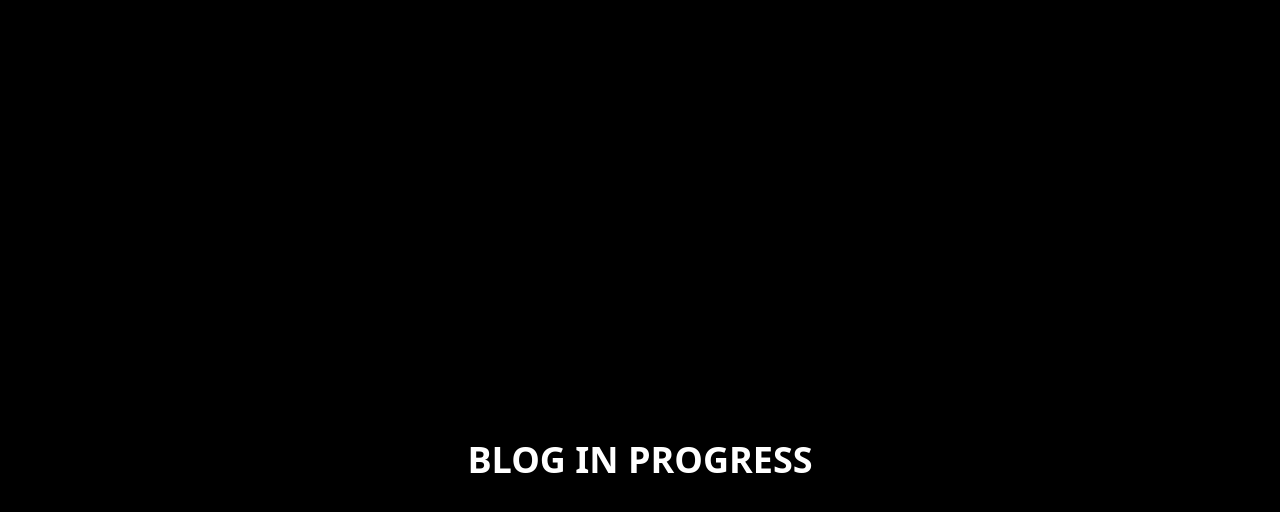
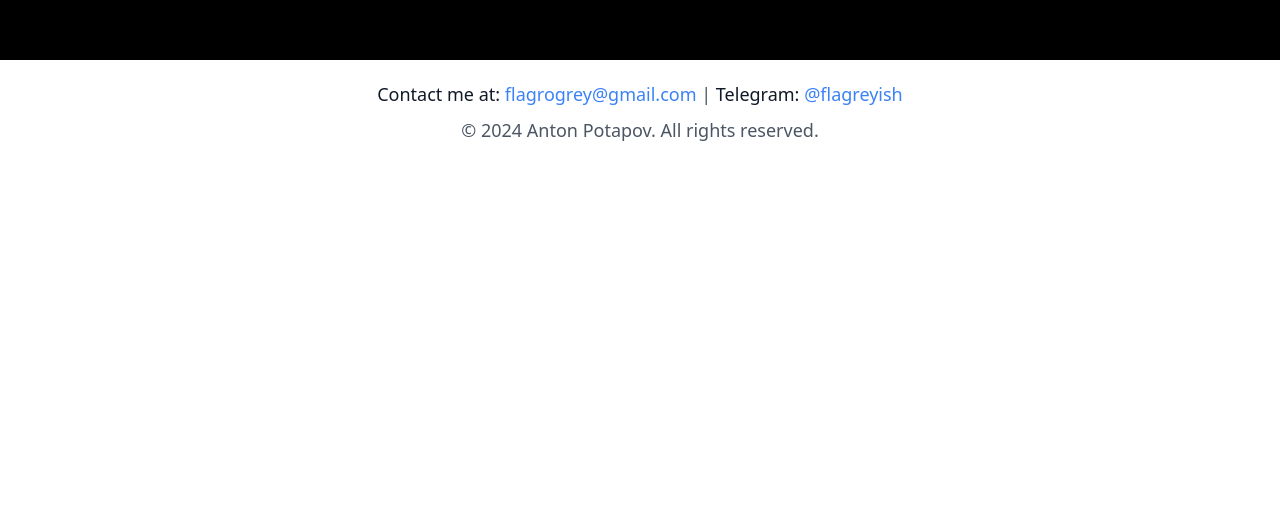
Before and after one commit to Flagro/flagrotown-blog-frontend, a SvelteKit app: page / in a window 1280 px wide. Shown: the part 808-1320 px from the top of the page. After the commit the page ends 992 px from the top, so only its background shows below. Built offline with nearby package versions, Linux system fonts and the light colour scheme.

Commit message:
base footer implementation

```diff
--- a/src/components/Footer.svelte
+++ b/src/components/Footer.svelte
@@ -1,6 +1,19 @@
 <script>
 </script>
 
-<div class="flex flex-col items-center justify-center h-screen bg-black">
-	<div class="text-white text-4xl font-bold bg-black bg-opacity-50 p-5">BLOG IN PROGRESS</div>
+<div>
+    <footer class="site-footer py-5 shadow-lg text-center">
+        <div class="footer-content">
+            <p class="m-0 text-lg">
+                Contact me at:
+                <a href="mailto:flagrogrey@gmail.com">flagrogrey@gmail.com</a>
+                <span class="text-gray-600"> | </span>
+                Telegram: <a href="https://t.me/flagreyish">@flagreyish</a>
+                <span class="text-gray-600">
+            </p>
+        </div>
+        <div class="copyright mt-2">
+            <p class="text-lg text-gray-600">&copy; 2024 Anton Potapov. All rights reserved.</p>
+        </div>
+    </footer>
 </div>
```
